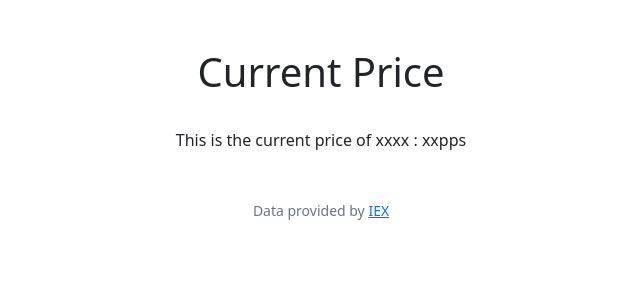
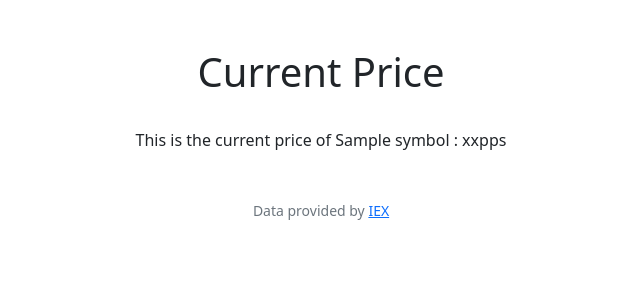
Before and after one commit to kiwiroberson/CS50, a Flask app: template week9/finance/templates/quoted.html in a window 1280 px wide. Shown: the part 76-376 px from the top of the page, without its empty margins (319-959 px from the left). Run offline with Flask 3, Linux system fonts and the light colour scheme; the template is opened without the code that fills it: most values are stand-ins (such as "Sample title", 1, 10 or a date in 2020); some libraries are stand-ins or nearby versions.

Commit message:
Tue, Sep 19, 2023, 2:07 PM +01:00

```diff
--- a/week9/finance/app.py
+++ b/week9/finance/app.py
@@ -105,9 +105,11 @@ def quote():
     """Get stock quote."""
     if request.method == "POST":
         #get stock price label from form
-        stock = request.form.get("symbol")
-        return render_template("quoted.html")
+        symbol = request.form.get("symbol")
+        #forward symbol and price to 'quoted'
+        return render_template("quoted.html", symbol=symbol)
     else:
+
         return render_template("quote.html")
 
 
--- a/week9/finance/templates/quoted.html
+++ b/week9/finance/templates/quoted.html
@@ -10,7 +10,7 @@
     </h1>
     <br>
     <a>
-        This is the current price of xxxx : xxpps
+        This is the current price of {{symbol}} : xxpps
     </a>
 
 
```
